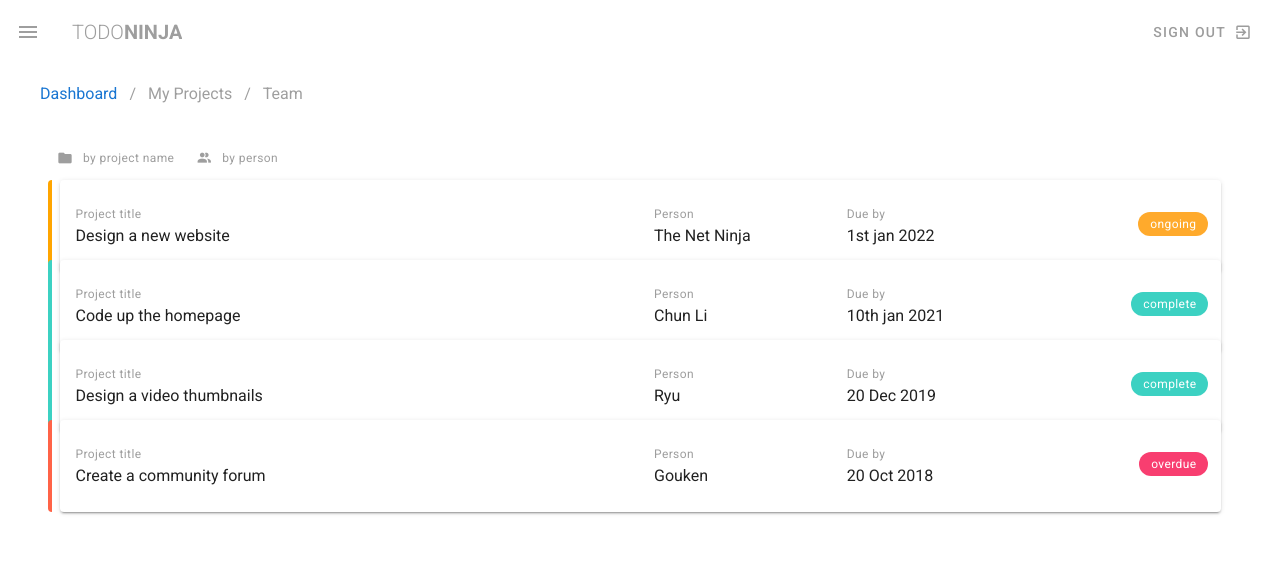
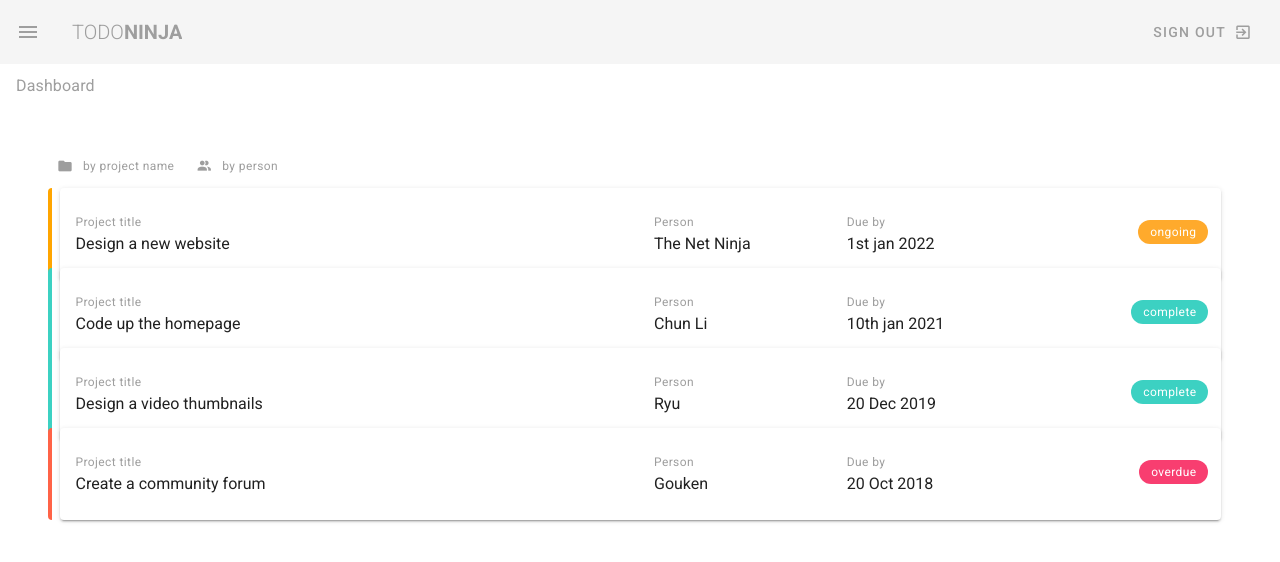
Before and after one commit to Kesang97/Vuetify-Demo-UI, a Vue app: page / in a window 1280 px wide. Shown: the top 562 px of the page. Built offline with nearby package versions, Linux system fonts and the light colour scheme.

Commit message:
added tooltip

```diff
--- a/src/App.vue
+++ b/src/App.vue
@@ -1,5 +1,5 @@
 <template>
-  <v-app class="grey darken-4">
+  <v-app class="grey lighten-4">
       <Navbar/>
       <v-main class="mx-4 mb-4">
         <router-view></router-view>
--- a/src/components/Navbar.vue
+++ b/src/components/Navbar.vue
@@ -1,31 +1,28 @@
 <template>
   <nav>
-    <v-toolbar flat app>
+    <v-app-bar app flat>
       <!-- navbar icon/menu bar icon -->
       <v-app-bar-nav-icon
-        class="grey--text darken-4"
+        class="grey--text"
         @click="drawer = !drawer"
       >
       </v-app-bar-nav-icon>
-      <v-toolbar-title class="text-uppercase grey--text darken-4">
+      <v-toolbar-title class="text-uppercase grey--text">
         <span class="font-weight-light">Todo</span>
-        <span class="font-weight-bold">Ninja</span> </v-toolbar-title
-      >
+        <span class="font-weight-bold">Ninja</span>
+      </v-toolbar-title>
       <!-- v-spacer creates an space between two elements -->
       <v-spacer></v-spacer>
 
-      <v-btn plain color="grey darken-2">
+      <v-btn text color="grey">
         <span>sign out</span>
         <v-icon right>mdi-exit-to-app</v-icon>
       </v-btn>
-    </v-toolbar>
+    </v-app-bar>
     <!-- Side nav drawer design using v-list -->
 
     <v-navigation-drawer v-model="drawer" app class="purple darken-2">
-      <v-btn plain color="white" class="mt-2" @click="drawer = !drawer">
-        <span>back</span>
-        <v-icon right>mdi-arrow-left</v-icon>
-      </v-btn>
+
       <v-list nav dense>
         <v-list-item-group v-model="selectedItem" color="white darken-3">
           <!-- for loop and data binding to it in v-list-item -->
--- a/src/views/Dashboard.vue
+++ b/src/views/Dashboard.vue
@@ -1,19 +1,28 @@
 <template>
-  <div class="dashboard">
-    <v-breadcrumbs :items="items" large></v-breadcrumbs>
+  <div class="dashboard pt-2">
+    <h1 class="subtitle-1 grey--text">Dashboard</h1>
 
     <v-container class="my-5">
-      <v-row class="mb-5">
-        <v-btn small text color="grey" @click="sortBy('title')">
+      <v-row class="mb-5 mt-5" >
+        <v-tooltip top>
+          <template v-slot:activator="{on, attrs}">
+            <v-btn small text color="grey" @click="sortBy('title')" v-on="on" v-bind="attrs">
               <v-icon small left>mdi-folder</v-icon>
               <span class="caption text-lowercase">By project name</span>
             </v-btn>
-        <v-btn small text color="grey">
+          </template>
+          <span>Sort projects by project name</span>
+        </v-tooltip>
+        <v-tooltip top>
+          <template v-slot:activator="{on, attrs}">
+            <v-btn small text color="grey" @click="sortBy('person')" v-on="on" v-bind="attrs">
               <v-icon small left>mdi-account-multiple</v-icon>
               <span class="caption text-lowercase">By Person</span>
             </v-btn>
+          </template>
+          <span>Sort project by person</span>
+        </v-tooltip>
       </v-row>
-
       <v-card v-for="project in projects" :key="project.title">
         <v-row :class="`pa-3 project ${project.status}`">
           <v-col cols="12" md="6">
@@ -48,11 +57,6 @@
 export default {
   data(){
     return{
-      items: [
-        {text: 'Dashboard', disabled: false, href: 'breadcrumbs_dashboard'},
-        {text: 'My Projects', disabled: true, href: 'breadcrumbs_projects'},
-        {text: 'Team', disabled: true, href: 'breadcrumbs_team'}
-      ],
       projects:[
         {title: 'Design a new website', person: 'The Net Ninja', due: '1st jan 2022', status: 'ongoing', content: 'Lorem ipsum dolor sit amet consectetur adipisicing elit. Cumque veritatis omnis ipsa inventore porro assumenda eligendi nisi dolor ex nostrum?'},
         {title: 'Code up the homepage', person: 'Chun Li', due: '10th jan 2021', status: 'complete', content: 'Lorem ipsum dolor sit amet consectetur adipisicing elit. Cumque veritatis omnis ipsa inventore porro assumenda eligendi nisi dolor ex nostrum?'},
--- a/src/views/Projects.vue
+++ b/src/views/Projects.vue
@@ -2,22 +2,14 @@
   <div class="projects">
     <h1 class="subtitle-1 grey--text">Projects</h1>
 
-    <v-container class="my-5">
-      <v-row justify="center">
-        <v-col cols="12" md="4">
-          <v-btn outlined block color="primary">First column</v-btn>
-        </v-col>
-        <v-col cols="12" md="4">
-          <v-btn outlined block color="primary">second column</v-btn>
-        </v-col>
 
-      </v-row>
-      <v-row>
-       <v-col>
+    <v-badge bordered color="error" icon="mdi-account" overlap>
+      <v-btn class="white--text" color="error" depressed>
+        Lock Account
+      </v-btn>
 
-       </v-col>
-      </v-row>
-    </v-container>
+      </v-badge>
+
 
   </div>
 </template>
```
Lines whose indentation alone changed are shown as unchanged.
